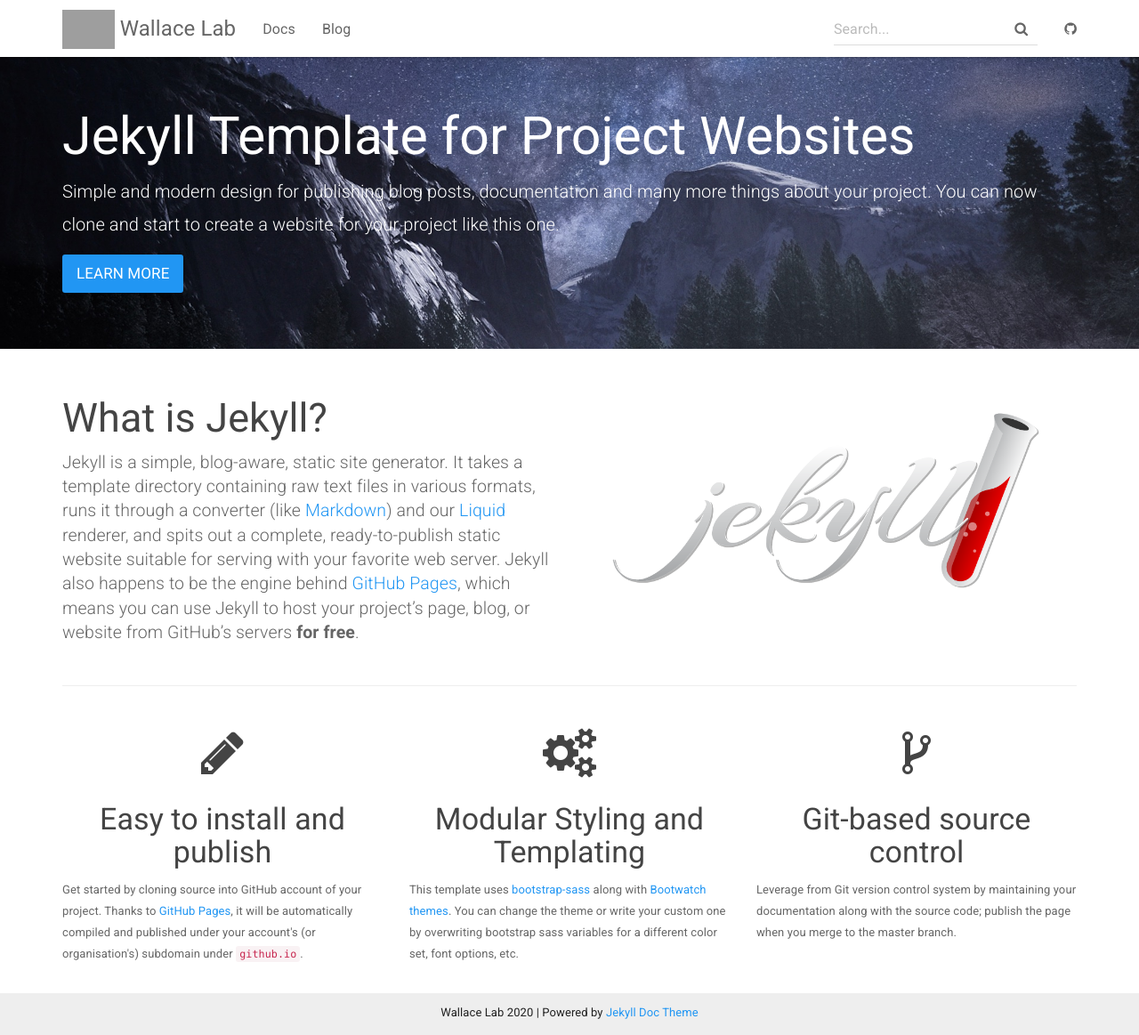
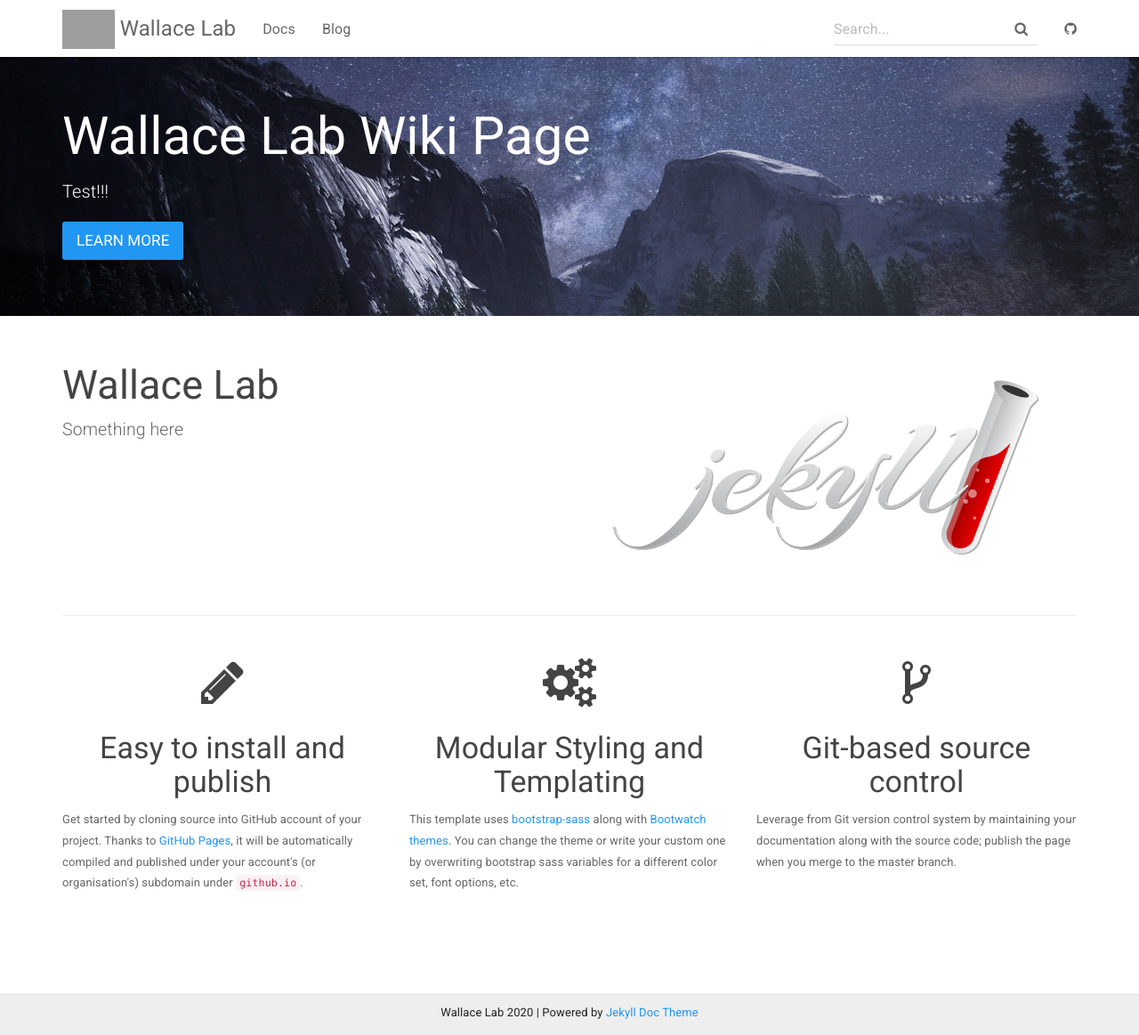
Before and after one commit to wallacelab/lab-wiki, a Jekyll site: the page built from index.html, in a window 1280 px wide and 1163 px high. Shown: the whole window at 89% size. Built offline with Jekyll 4.4.1, drawn with Linux system fonts in a browser that asks for light colours; grey boxes are pictures that could not be loaded.

Commit message:
Update index.html

```diff
--- a/index.html
+++ b/index.html
@@ -4,9 +4,8 @@
 
 <div class="header-container jumbotron">
     <div class="container">
-        <h1>Jekyll Template for Project Websites</h1>
-        <p>Simple and modern design for publishing blog posts, documentation and many more things about your project.
-          You can now clone and start to create a website for your project like this one.</p>
+        <h1>Wallace Lab Wiki Page</h1>
+        <p>Test!!!</p>
         <p><a class="btn btn-primary btn-lg" href="{{ "/docs/home/" | relative_url }}" role="button">Learn more</a></p>
     </div>
 </div>
@@ -14,16 +13,8 @@
 <div class="container">
     <div class="row">
         <div class="col-md-6">
-            <h2 class="header-light regular-pad">What is Jekyll?</h2>
-              <p class="lead">Jekyll is a simple, blog-aware, static site generator. It takes a template
-              directory containing raw text files in various formats, runs it through
-              a converter (like <a href="https://daringfireball.net/projects/markdown/">Markdown</a>)
-              and our <a href="https://github.com/Shopify/liquid/wiki">Liquid</a> renderer, and
-              spits out a complete, ready-to-publish static website suitable
-              for serving with your favorite web server. Jekyll also happens to be the engine
-              behind <a href="https://pages.github.com">GitHub Pages</a>, which means you can use Jekyll
-              to host your project’s page, blog, or website from GitHub’s servers <strong>for
-              free</strong>.</p>
+            <h2 class="header-light regular-pad">Wallace Lab</h2>
+              <p class="lead">Something here</p>
         </div>
         <div class="col-md-6 text-center">
             <img src="{{ "/assets/img/jekyll-dark.png" | relative_url }}" alt="Jekyll logo" class="img-responsive">
```
